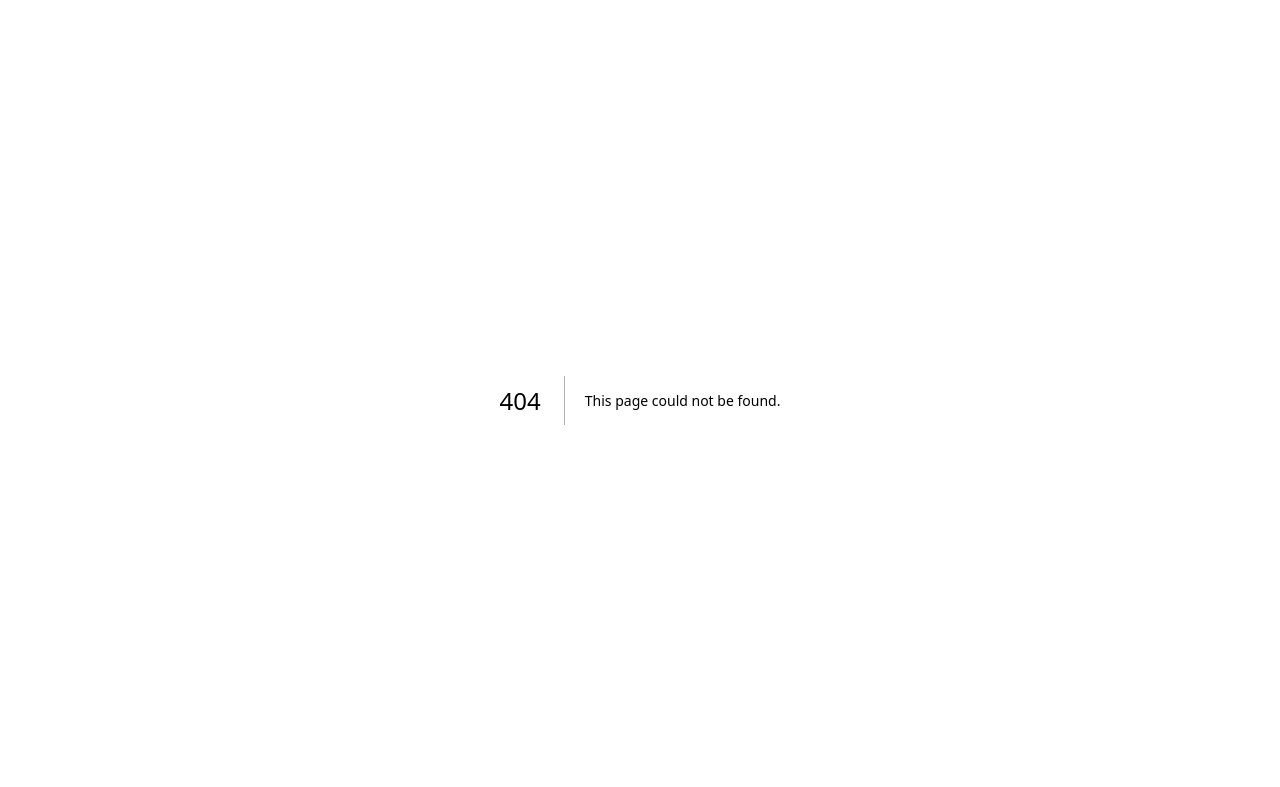
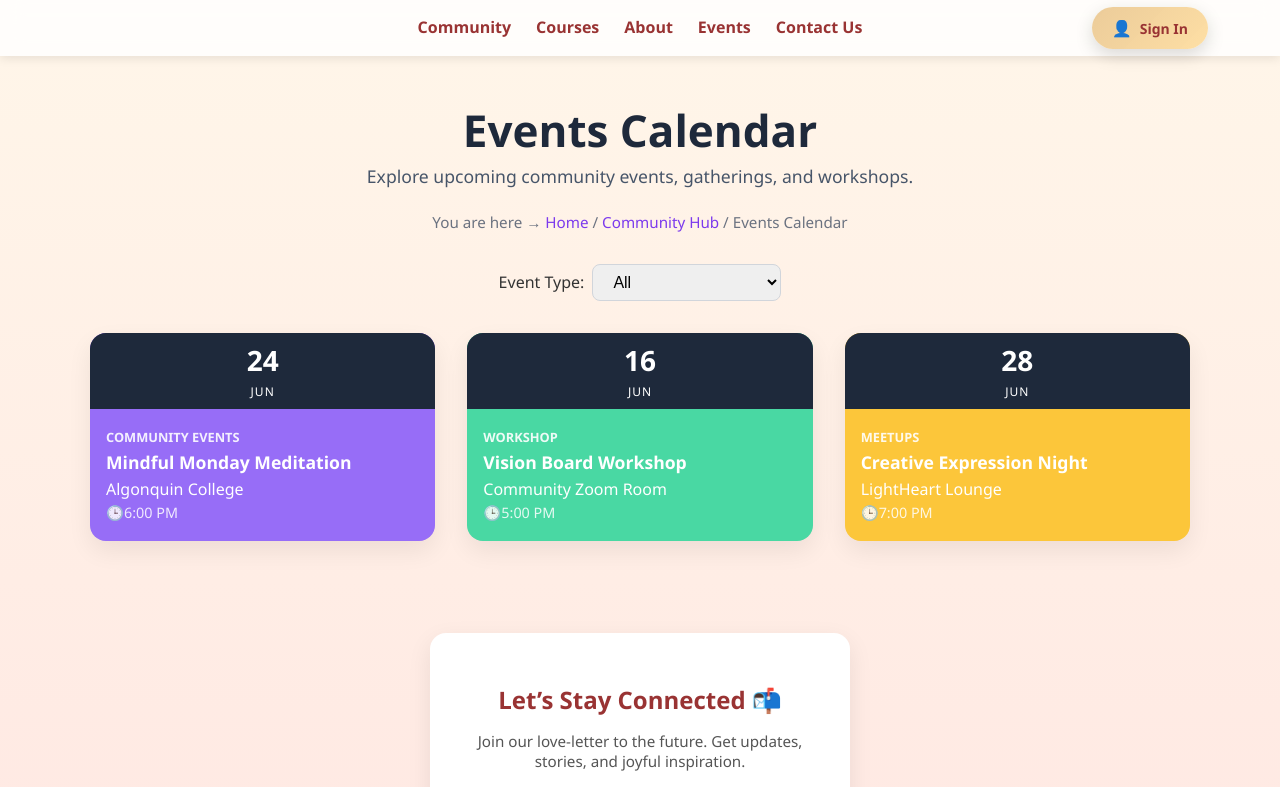
Before and after one commit to josiahbasilio/Light-Heart-Vision, a Next.js app in the folder light-heart-vision/: page /hub/events-calendar in a window 1280 px wide. Before the commit this address had no page. Shown: the top 787 px of the page. Built offline with nearby package versions, Linux system fonts and the light colour scheme.

Commit message:
Added Events Calendar

```diff
--- /dev/null
+++ b/light-heart-vision/src/app/hub/events-calendar/events-calendar.css
@@ -0,0 +1,91 @@
+@import '../hub.css';
+
+.events-main {
+  padding: 100px 2rem 2rem;
+}
+
+.event-filter {
+  text-align: center;
+  margin: 2rem 0;
+}
+
+.event-filter select {
+  padding: 0.5rem 1rem;
+  border-radius: 8px;
+  border: 1px solid #d1d5db;
+  font-size: 1rem;
+  margin-left: 0.5rem;
+}
+
+/* Grid layout */
+.events-grid {
+  display: grid;
+  gap: 2rem;
+  grid-template-columns: repeat(auto-fit, minmax(250px, 1fr));
+  max-width: 1100px;
+  margin: 0 auto;
+}
+
+/* Individual event card */
+.event-card-box {
+  color: white;
+  border-radius: 16px;
+  overflow: hidden;
+  display: flex;
+  flex-direction: column;
+  box-shadow: 0 10px 24px rgba(0, 0, 0, 0.07);
+  cursor: pointer;
+  transition: transform 0.2s ease;
+}
+
+.event-card-box:hover {
+  transform: translateY(-6px);
+}
+
+/* Date badge */
+.event-card-date {
+  background: #1e293b;
+  padding: 0.5rem;
+  text-align: center;
+}
+
+.event-day {
+  font-size: 1.75rem;
+  font-weight: 700;
+  display: block;
+}
+
+.event-month {
+  font-size: 0.75rem;
+  letter-spacing: 1px;
+}
+
+/* Content */
+.event-card-content {
+  padding: 1rem;
+  background: rgba(255, 255, 255, 0.1);
+  flex-grow: 1;
+}
+
+.event-category {
+  font-size: 0.8rem;
+  font-weight: 600;
+  text-transform: uppercase;
+  opacity: 0.9;
+}
+
+.event-card-content h3 {
+  margin: 0.25rem 0;
+  font-size: 1.1rem;
+  font-weight: 700;
+  line-height: 1.3;
+}
+
+.event-card-content p {
+  margin: 0.2rem 0;
+}
+
+.event-time {
+  font-size: 0.9rem;
+  opacity: 0.85;
+}
--- /dev/null
+++ b/light-heart-vision/src/app/hub/events-calendar/page.js
@@ -0,0 +1,115 @@
+"use client";
+import "./events-calendar.css";
+import { useState } from "react";
+import Header from "@/components/Header";
+import Footer from "@/components/Footer";
+import Link from "next/link";
+
+const mockEvents = [
+  {
+    id: 1,
+    title: "Mindful Monday Meditation",
+    date: "2025-06-24",
+    time: "6:00 PM",
+    location: "Algonquin College",
+    category: "Community Events",
+    color: "#8b5cf6",
+  },
+  {
+    id: 2,
+    title: "Vision Board Workshop",
+    date: "2025-06-16",
+    time: "5:00 PM",
+    location: "Community Zoom Room",
+    category: "Workshop",
+    color: "#34d399",
+  },
+  {
+    id: 3,
+    title: "Creative Expression Night",
+    date: "2025-06-28",
+    time: "7:00 PM",
+    location: "LightHeart Lounge",
+    category: "Meetups",
+    color: "#fbbf24",
+  },
+];
+
+const categories = ["All", "Community Events", "Workshop", "Meetups"];
+
+export default function EventsCalendar() {
+  const [selected, setSelected] = useState(null);
+  const [filter, setFilter] = useState("All");
+
+  const filteredEvents =
+    filter === "All"
+      ? mockEvents
+      : mockEvents.filter((event) => event.category === filter);
+
+  return (
+    <>
+      <Header />
+      <main className="events-main">
+        <div className="hub-header">
+          <h1>Events Calendar</h1>
+          <p className="hub-subtitle">
+            Explore upcoming community events, gatherings, and workshops.
+          </p>
+        </div>
+
+        <div className="hub-breadcrumb">
+          You are here →{" "}
+          <Link href="/" className="hub-link">
+            Home
+          </Link>{" "}
+          /{" "}
+          <Link href="/hub" className="hub-link">
+            Community Hub
+          </Link>{" "}
+          / Events Calendar
+        </div>
+
+        {/* Filter Dropdown */}
+        <div className="event-filter">
+          <label htmlFor="category">Event Type:</label>
+          <select id="category" onChange={(e) => setFilter(e.target.value)}>
+            {categories.map((cat, idx) => (
+              <option key={idx} value={cat}>
+                {cat}
+              </option>
+            ))}
+          </select>
+        </div>
+
+        {/* Event Cards */}
+        <section className="events-grid">
+          {filteredEvents.map((event) => (
+            <div
+              key={event.id}
+              className="event-card-box"
+              style={{ backgroundColor: event.color }}
+            >
+              <div className="event-card-date">
+                <span className="event-day">
+                  {new Date(event.date).getDate()}
+                </span>
+                <span className="event-month">
+                  {new Date(event.date)
+                    .toLocaleString("default", { month: "short" })
+                    .toUpperCase()}
+                </span>
+              </div>
+              <div className="event-card-content">
+                <span className="event-category">{event.category}</span>
+                <h3>{event.title}</h3>
+                <p>{event.location}</p>
+                <p className="event-time">🕒{event.time}</p>
+              </div>
+            </div>
+          ))}
+        </section>
+      </main>
+      <Footer />
+    </>
+  );
+}
```
Also changed, not shown: light-heart-vision/src/app/hub/page.js (+4 -3 lines).
